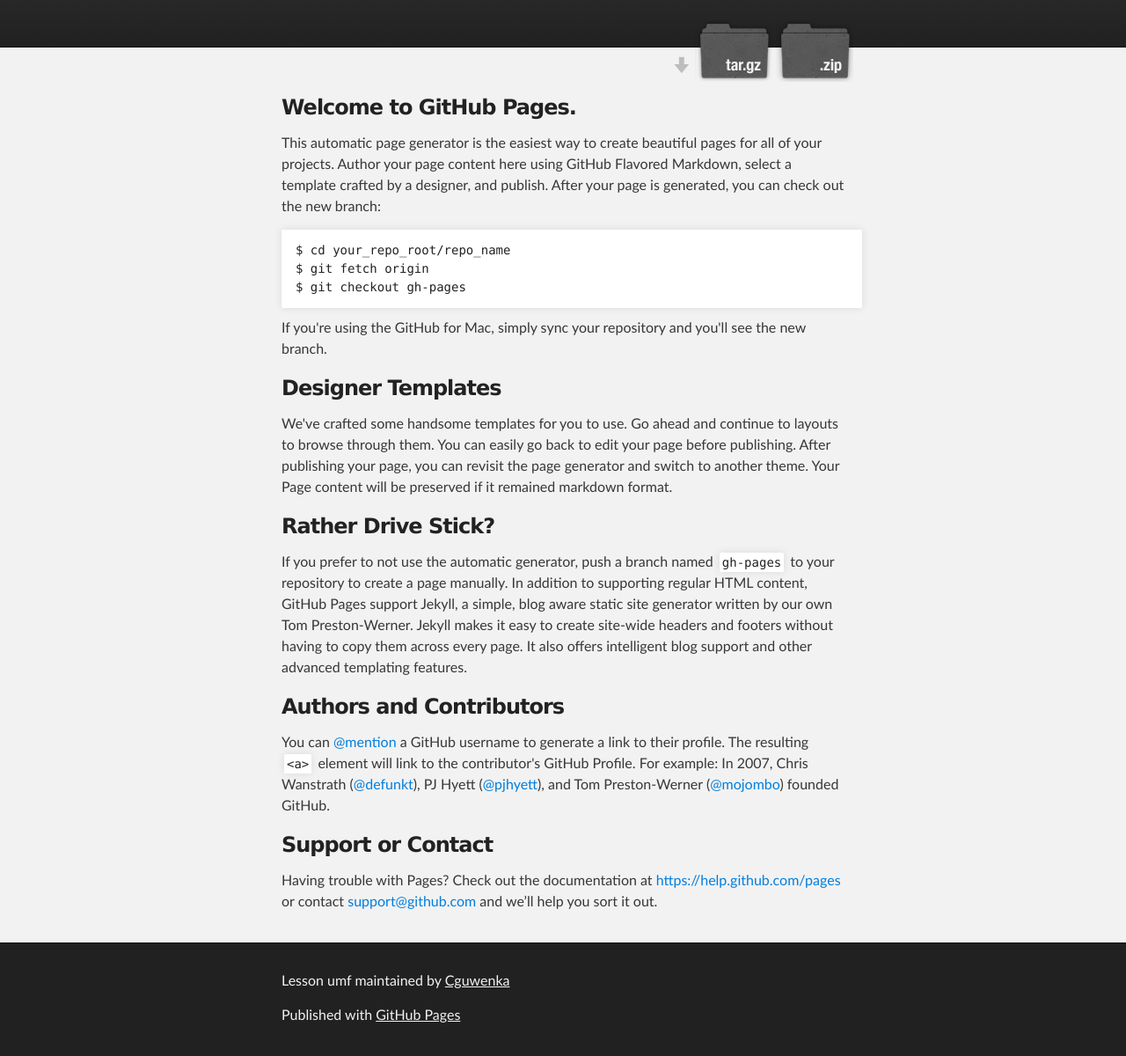
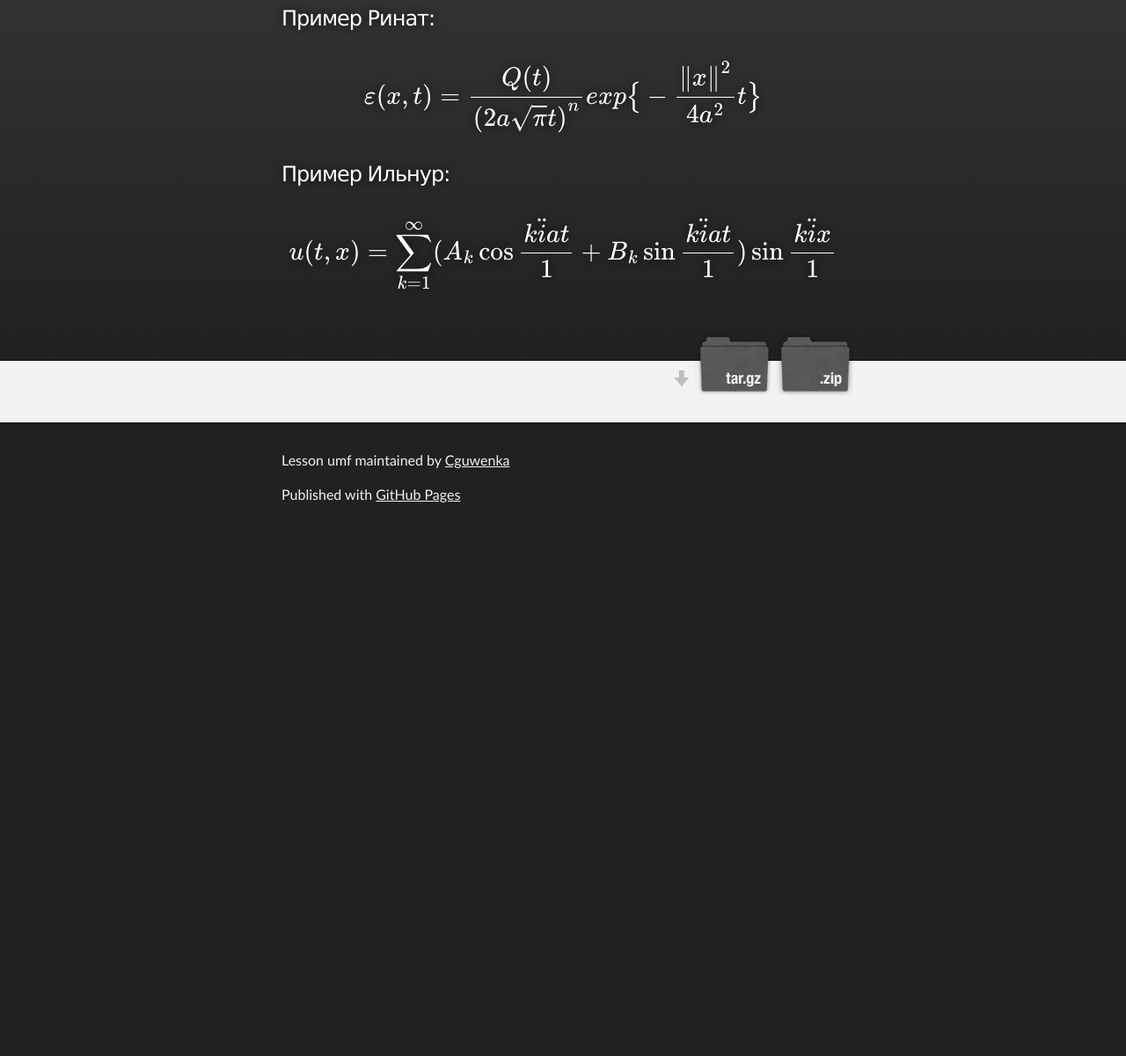
Before and after one commit to Cguwenka/lesson_umf, a plain HTML site: page index.html in a window 1280 px wide. Shown: the part 120-1320 px from the top of the page at 88% size. After the commit the page ends 800 px from the top, so only its background shows below. Drawn offline with nearby package versions, Linux system fonts and the light colour scheme; some packages are replaced by stand-ins of ours.

Commit message:
Update index.html

```diff
--- a/index.html
+++ b/index.html
@@ -9,6 +9,11 @@
     <link rel="stylesheet" type="text/css" media="screen" href="stylesheets/stylesheet.css">
 
     <title>Lesson umf</title>
+          <script
+src="http://cdn.mathjax.org/mathjax/latest/MathJax.js?config=TeX-
+AMS-MML_HTMLorMML">
+</script>
+
   </head>
 
   <body>
@@ -19,7 +24,15 @@
           <a id="forkme_banner" href="https://github.com/Cguwenka/lesson_umf">View on GitHub</a>
 
           <h1 id="project_title">Lesson umf</h1>
-          <h2 id="project_tagline"></h2>
+          <h2 id="project_tagline">
+
+
+Пример Ринат:
+\[\varepsilon(x,t) ={{ Q(t)}  \over {(2a {\sqrt\pi} t)}^n} exp \big\{-{{{\|x\|}^2} \over 4a^2}t\big\}\]
+
+Пример Ильнур:
+\[u(t,x)= \sum_{k=1}^{\infty} (A_{k}\cos {{k \ddot i at} \over {1}} + B_{k} \sin {{k \ddot i at} \over {1}}) \sin {{k \ddot i x} \over 1}\]
+          </h2>
 
             <section id="downloads">
               <a class="zip_download_link" href="https://github.com/Cguwenka/lesson_umf/zipball/master">Download this project as a .zip file</a>
@@ -32,37 +45,7 @@
     <div id="main_content_wrap" class="outer">
       <section id="main_content" class="inner">
         <h3>
-<a id="welcome-to-github-pages" class="anchor" href="#welcome-to-github-pages" aria-hidden="true"><span class="octicon octicon-link"></span></a>Welcome to GitHub Pages.</h3>
 
-<p>This automatic page generator is the easiest way to create beautiful pages for all of your projects. Author your page content here using GitHub Flavored Markdown, select a template crafted by a designer, and publish. After your page is generated, you can check out the new branch:</p>
-
-<pre><code>$ cd your_repo_root/repo_name
-$ git fetch origin
-$ git checkout gh-pages
-</code></pre>
-
-<p>If you're using the GitHub for Mac, simply sync your repository and you'll see the new branch.</p>
-
-<h3>
-<a id="designer-templates" class="anchor" href="#designer-templates" aria-hidden="true"><span class="octicon octicon-link"></span></a>Designer Templates</h3>
-
-<p>We've crafted some handsome templates for you to use. Go ahead and continue to layouts to browse through them. You can easily go back to edit your page before publishing. After publishing your page, you can revisit the page generator and switch to another theme. Your Page content will be preserved if it remained markdown format.</p>
-
-<h3>
-<a id="rather-drive-stick" class="anchor" href="#rather-drive-stick" aria-hidden="true"><span class="octicon octicon-link"></span></a>Rather Drive Stick?</h3>
-
-<p>If you prefer to not use the automatic generator, push a branch named <code>gh-pages</code> to your repository to create a page manually. In addition to supporting regular HTML content, GitHub Pages support Jekyll, a simple, blog aware static site generator written by our own Tom Preston-Werner. Jekyll makes it easy to create site-wide headers and footers without having to copy them across every page. It also offers intelligent blog support and other advanced templating features.</p>
-
-<h3>
-<a id="authors-and-contributors" class="anchor" href="#authors-and-contributors" aria-hidden="true"><span class="octicon octicon-link"></span></a>Authors and Contributors</h3>
-
-<p>You can <a href="https://github.com/blog/821" class="user-mention">@mention</a> a GitHub username to generate a link to their profile. The resulting <code>&lt;a&gt;</code> element will link to the contributor's GitHub Profile. For example: In 2007, Chris Wanstrath (<a href="https://github.com/defunkt" class="user-mention">@defunkt</a>), PJ Hyett (<a href="https://github.com/pjhyett" class="user-mention">@pjhyett</a>), and Tom Preston-Werner (<a href="https://github.com/mojombo" class="user-mention">@mojombo</a>) founded GitHub.</p>
-
-<h3>
-<a id="support-or-contact" class="anchor" href="#support-or-contact" aria-hidden="true"><span class="octicon octicon-link"></span></a>Support or Contact</h3>
-
-<p>Having trouble with Pages? Check out the documentation at <a href="https://help.github.com/pages">https://help.github.com/pages</a> or contact <a href="mailto:support@github.com">support@github.com</a> and we’ll help you sort it out.</p>
-      </section>
     </div>
 
     <!-- FOOTER  -->
```
